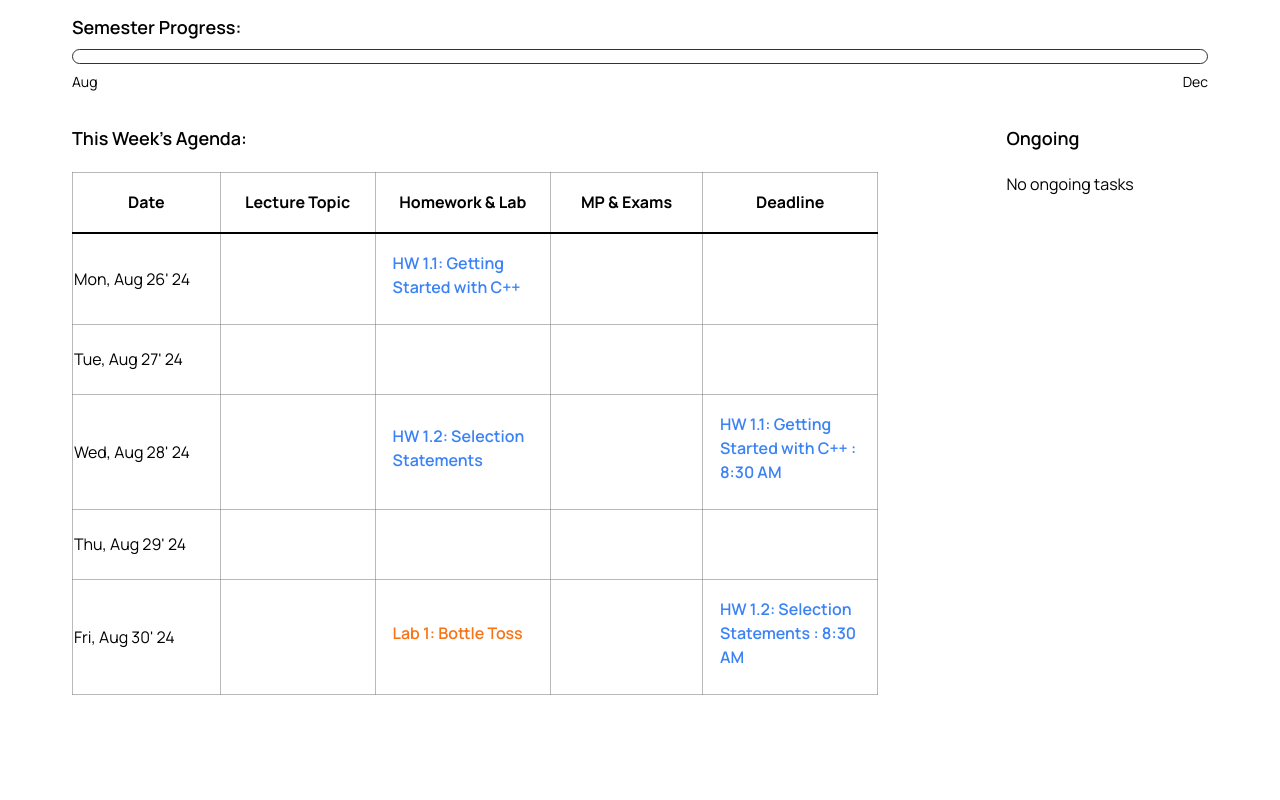
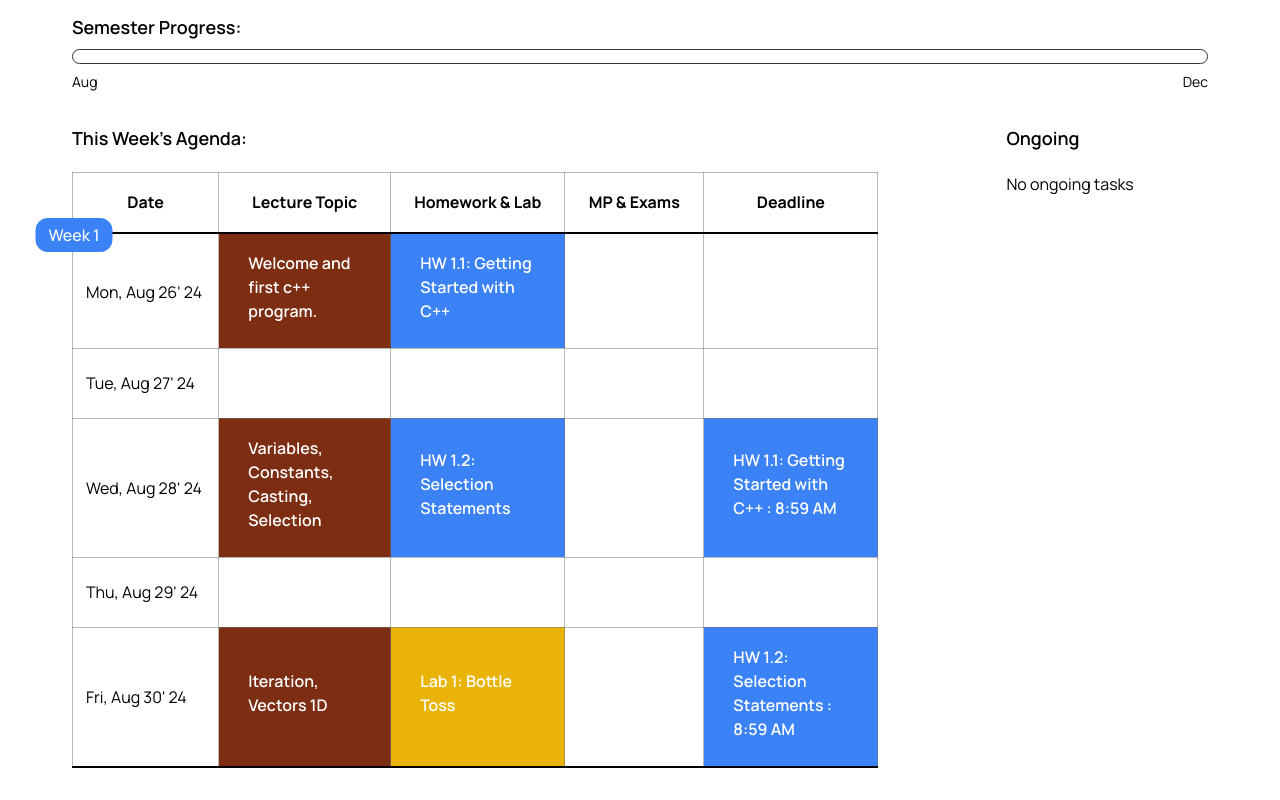
Before and after one commit to drschatz/cs-128-live-web, a Next.js app: page / in a window 1280 px wide. Shown: the part 415-1215 px from the top of the page. Before the commit the page ends 1142 px from the top, so only its background shows below. Built offline with nearby package versions, Linux system fonts and the light colour scheme.

Commit message:
small changes: homepage schedule cell color, date position, ongoing format, hw due time; schedule: ongoing format, hw due time; staff: page name, emoji order

```diff
--- a/src/app/page.js
+++ b/src/app/page.js
@@ -25,7 +25,7 @@ const variantStyles = {
   Quiz: "border-transparent bg-red-500 text-slate-50 hover:bg-red-500/80 dark:bg-red-900 dark:text-slate-50 dark:hover:bg-red-900/80 rounded-full px-2.5 py-0.5 text-xs font-semibold inline-flex items-center focus:outline-none focus:ring-2 focus:ring-slate-950 focus:ring-offset-2 dark:border-slate-800 dark:focus:ring-slate-300 cursor-pointer",
   HW: "border-transparent bg-blue-500 text-slate-50 hover:bg-blue-500/80 focus:outline-none focus:ring-0 focus:ring-blue-500 dark:bg-blue-900 dark:text-slate-50 dark:hover:bg-blue-900/80 rounded-full px-2.5 py-0.5 text-xs font-semibold inline-flex items-center focus:outline-none focus:ring-2 focus:ring-slate-950 focus:ring-offset-2 dark:border-slate-800 dark:focus:ring-slate-300 cursor-pointer",
   MP: "border-transparent bg-green-500 text-slate-50 hover:bg-green-500/80 focus:outline-none focus:ring-0 focus:ring-green-500 dark:bg-green-900 dark:text-slate-50 dark:hover:bg-green-900/80 rounded-full px-2.5 py-0.5 text-xs font-semibold inline-flex items-center focus:outline-none focus:ring-2 focus:ring-slate-950 focus:ring-offset-2 dark:border-slate-800 dark:focus:ring-slate-300 cursor-pointer",
-  Lab: "border-transparent bg-orange-500 text-slate-50 hover:bg-orange-500/80 focus:outline-none focus:ring-0 focus:ring-orange-500 dark:bg-orange-900 dark:text-slate-50 dark:hover:bg-orange-900/80 rounded-full px-2.5 py-0.5 text-xs font-semibold inline-flex items-center focus:outline-none focus:ring-2 focus:ring-slate-950 focus:ring-offset-2 dark:border-slate-800 dark:focus:ring-slate-300 cursor-pointer",
+  Lab: "border-transparent bg-yellow-500 text-slate-50 hover:bg-yellow-500/80 focus:outline-none focus:ring-0 focus:ring-yellow-500 dark:bg-yellow-900 dark:text-slate-50 dark:hover:bg-yellow-900/80 rounded-full px-2.5 py-0.5 text-xs font-semibold inline-flex items-center focus:outline-none focus:ring-2 focus:ring-slate-950 focus:ring-offset-2 dark:border-slate-800 dark:focus:ring-slate-300 cursor-pointer",
   Lecture:
     "border-transparent bg-orange-900 text-slate-50 hover:bg-orange-900/80 focus:outline-none focus:ring-0 focus:ring-orange-900 dark:bg-orange-900 dark:text-slate-50 dark:hover:bg-orange-900/80 rounded-full px-2.5 py-0.5 text-xs font-semibold inline-flex items-center focus:outline-none focus:ring-2 focus:ring-slate-950 focus:ring-offset-2 dark:border-slate-800 dark:focus:ring-slate-300 cursor-pointer",
 };
@@ -201,7 +201,7 @@ export default function Home() {
                         variantStyles[ongoing.type] || "bg-gray-200"
                       }`}
                     >
-                      {ongoing.topic} - {ongoing.due}
+                      {ongoing.topic} - {ongoing.due.substring(5)}
                     </p>
                   </Link>
                 </li>
@@ -242,75 +242,207 @@ export default function Home() {
                 {currentWeek.map((day, idx) => (
                   <tbody key={idx}>
                     <tr className="h-[70px]">
-                      <td className="border border-x-gray/50 border-b-gray/50">
-                        {day.week_day}, {formatDate(day.date)}
-                      </td>
-                      <td className="border border-x-gray/50 border-b-gray/50">
-                        {day.lec_topic && (
-                          <Link href={day.lec_link}>
-                            <p className="p-4 mb-2 text-orange-900 font-semibold">
-                              {day.lec_topic}
+                      {day.day_idx % 5 === 1 ? (
+                        <>
+                          <td
+                            className={`${
+                              day.day_idx % 5 === 0
+                                ? "border border-x-gray/50  border-b-2"
+                                : "border border-x-gray/50 border-b-gray/50"
+                            }`}
+                            style={
+                              day.dayoff
+                                ? {
+                                    backgroundColor: "#a1a1a1",
+                                  }
+                                : {}
+                            }
+                          >
+                            <div className="relative flex flex-col items-start">
+                              <span className="z-20 -translate-x-1/2 -translate-y-10 top-10 border border-blue-500 rounded-xl px-3 py-1 bg-blue-500 font-medium text-white">
+                                Week {day.week_idx}
+                              </span>
+                              <span className="mt-2 translate-x-3 -translate-y-5">
+                                {day.week_day}, {formatDate(day.date)}
+                              </span>
+                            </div>
+                          </td>
+                        </>
+                      ) : (
+                        <td
+                          className={`${
+                            day.day_idx % 5 === 0
+                              ? "border border-x-gray/50  border-b-2"
+                              : "border border-x-gray/50 border-b-gray/50"
+                          }`}
+                          style={
+                            day.dayoff
+                              ? {
+                                  backgroundColor: "#a1a1a1",
+                                }
+                              : {}
+                          }
+                        >
+                          <p className="ml-3">
+                            {day.week_day}, {formatDate(day.date)}
+                          </p>
+                        </td>
+                      )}
+                      <td
+                        className={`${
+                          day.day_idx % 5 === 0
+                            ? "border border-x-gray/50  border-b-2"
+                            : "border border-x-gray/50 border-b-gray/50"
+                        }`}
+                        style={
+                          day.dayoff
+                            ? {
+                                backgroundColor: "#a1a1a1",
+                              }
+                            : day.lecture_topic
+                            ? {
+                                backgroundColor: "rgb(124 45 18)",
+                              }
+                            : {}
+                        }
+                      >
+                        {day.lecture_topic && (
+                          <Link
+                            href={day.lecture_link}
+                            className="hover:text-accent"
+                          >
+                            <p className="p-4 mb-2 ml-3 text-white font-semibold">
+                              {day.lecture_topic}
                             </p>
                           </Link>
                         )}
                       </td>
-                      <td className="border border-x-gray/50 border-b-gray/50">
+                      <td
+                        className={`${
+                          day.day_idx % 5 === 0
+                            ? "border border-x-gray/50  border-b-2"
+                            : "border border-x-gray/50 border-b-gray/50"
+                        }`}
+                        style={
+                          day.dayoff
+                            ? {
+                                backgroundColor: "#a1a1a1",
+                              }
+                            : day.hw_topic
+                            ? {
+                                backgroundColor: "rgb(59 130 246)",
+                              }
+                            : day.lab_topic
+                            ? {
+                                backgroundColor: "rgb(234 179 8)",
+                              }
+                            : {}
+                        }
+                      >
                         {day.hw_topic && (
                           <Link href={day.hw_link}>
-                            <p className="p-4 mb-2 text-blue-500 font-semibold">
+                            <p className="p-4 mb-2 ml-3 text-white font-semibold">
                               {day.hw_topic}
                             </p>
                           </Link>
                         )}
                         {day.lab_topic && (
                           <Link href={day.lab_link}>
-                            <p className="p-4 mb-2 text-orange-500 font-semibold">
+                            <p className="p-4 mb-2 ml-3 text-white font-semibold">
                               {day.lab_topic}
                             </p>
                           </Link>
                         )}
                       </td>
-                      <td className="border border-x-gray/50 border-b-gray/50">
+                      <td
+                        className={`${
+                          day.day_idx % 5 === 0
+                            ? "border border-x-gray/50  border-b-2"
+                            : "border border-x-gray/50 border-b-gray/50"
+                        }`}
+                        style={
+                          day.dayoff
+                            ? {
+                                backgroundColor: "#a1a1a1",
+                              }
+                            : day.mp_topic
+                            ? {
+                                backgroundColor: "rgb(34 197 94)",
+                              }
+                            : day.quiz_topic
+                            ? {
+                                backgroundColor: "rgb(239 68 68)",
+                              }
+                            : {}
+                        }
+                      >
                         {day.mp_topic && (
                           <Link href={day.mp_link}>
-                            <p className="p-4 mb-2 text-green-500 font-semibold">
+                            <p className="p-4 mb-2 ml-3 text-white font-semibold">
                               {day.mp_topic}
                             </p>
                           </Link>
                         )}
                         {day.quiz_topic && (
                           <Link href={day.quiz_link}>
-                            <p className="p-4 mb-2 text-red-500 font-semibold">
+                            <p className="p-4 mb-2 ml-3 text-white font-semibold">
                               {day.quiz_topic}
                             </p>
                           </Link>
                         )}
                       </td>
-                      <td className="border border-x-gray/50 border-b-gray/50">
+                      <td
+                        className={`${
+                          day.day_idx % 5 === 0
+                            ? "border border-x-gray/50  border-b-2 "
+                            : "border border-x-gray/50 border-b-gray/50"
+                        }`}
+                        style={
+                          day.dayoff
+                            ? {
+                                backgroundColor: "#a1a1a1",
+                              }
+                            : day.hw_due_topic
+                            ? {
+                                backgroundColor: "rgb(59 130 246)",
+                              }
+                            : day.lab_due_topic
+                            ? {
+                                backgroundColor: "rgb(234 179 8)",
+                              }
+                            : day.mp_due_topic
+                            ? { backgroundColor: "rgb(34 197 94)" }
+                            : day.quiz_due_topic
+                            ? {
+                                backgroundColor: "rgb(239 68 68)",
+                              }
+                            : {}
+                        }
+                      >
                         {day.hw_due_topic && (
                           <Link href={day.hw_due_link}>
-                            <p className="p-4 mb-2 text-blue-500 font-semibold">
-                              {day.hw_due_topic} : 8:30 AM
+                            <p className="p-4 mb-2 ml-3 text-white font-semibold">
+                              {day.hw_due_topic} : 8:59 AM
                             </p>
                           </Link>
                         )}
                         {day.lab_due_topic && (
                           <Link href={day.lab_due_link}>
-                            <p className="p-4 mb-2 text-orange-500 font-semibold">
+                            <p className="p-4 mb-2 ml-3 text-white font-semibold">
                               {day.lab_due_topic} : 23:59
                             </p>
                           </Link>
                         )}
                         {day.mp_due_topic && (
                           <Link href={day.mp_due_link}>
-                            <p className="p-4 mb-2 text-green-500 font-semibold">
+                            <p className="p-4 mb-2 ml-3 text-white font-semibold">
                               {day.mp_due_topic} : 23:59
                             </p>
                           </Link>
                         )}
                         {day.quiz_due_topic && (
                           <Link href={day.quiz_due_link}>
-                            <p className="p-4 mb-2 text-red-500 font-semibold">
+                            <p className="p-4 mb-2 ml-3 text-white font-semibold">
                               {day.quiz_due_topic} : 23:59
                             </p>
                           </Link>
@@ -338,7 +470,7 @@ export default function Home() {
                           variantStyles[ongoing.type] || "bg-gray-200"
                         }`}
                       >
-                        {ongoing.topic} - {ongoing.due}
+                        {ongoing.topic} - {ongoing.due.substring(5)}
                       </p>
                     </Link>
                   </li>
--- a/src/app/staffs/page.js
+++ b/src/app/staff/page.js
@@ -14,12 +14,12 @@ const PeoplePage = () => {
       name: "Jule Schatz",
       pronouns: "She/Her",
       emojis: [
+        { text: "I often paint in my free time.", symbol: "🎨" },
+        { text: "I have a lego problem...", symbol: "👷‍♀️" },
         {
           text: "I started college wanting to major in atmospheric science. Now I have 3 computer science degrees!",
           symbol: "⛅",
         },
-        { text: "I often paint in my free time.", symbol: "🎨" },
-        { text: "I have a lego problem...", symbol: "👷‍♀️" },
         { text: "I make the best chocolate chip cookies.", symbol: "🍪" },
       ],
     },
--- a/src/app/support/Tooltip.js
+++ b/src/app/support/Tooltip.js
@@ -9,7 +9,7 @@ const Tooltip = ({ text, children }) => {
   const handleMouseEnter = () => {
     const timeout = setTimeout(() => {
       setShowTooltip(true);
-    }, 1000); // 1 second
+    }, 100); // 0.1 second
     setHoverTimeout(timeout);
   };
 
@@ -26,7 +26,7 @@ const Tooltip = ({ text, children }) => {
     >
       {children}
       {showTooltip && (
-        <div className="absolute bottom-full left-1/2 transform -translate-x-1/2 mb-2 w-48 bg-black text-white text-center text-sm rounded py-1 px-2 ">
+        <div className="absolute bottom-full left-1/2 transform -translate-x-1/2 mb-2 w-48 bg-black text-white text-center text-sm rounded py-1 px-1">
           {text}
         </div>
       )}
```
Also changed, not shown: src/app/schedule/page.js (+15 -12 lines).
